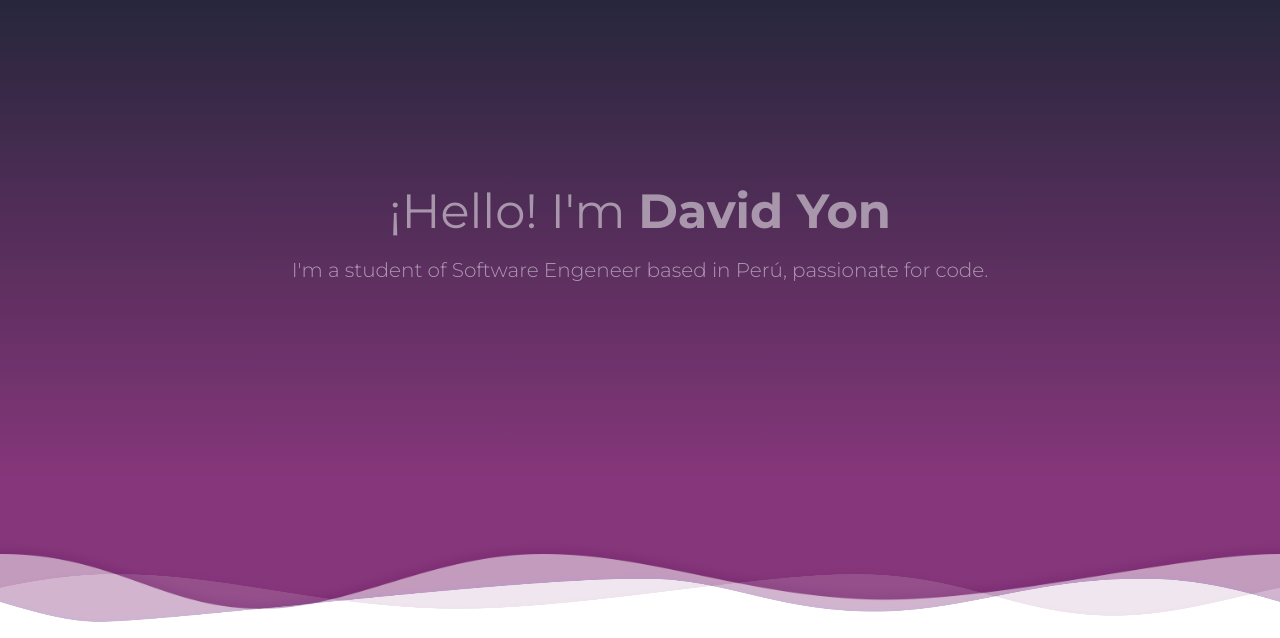
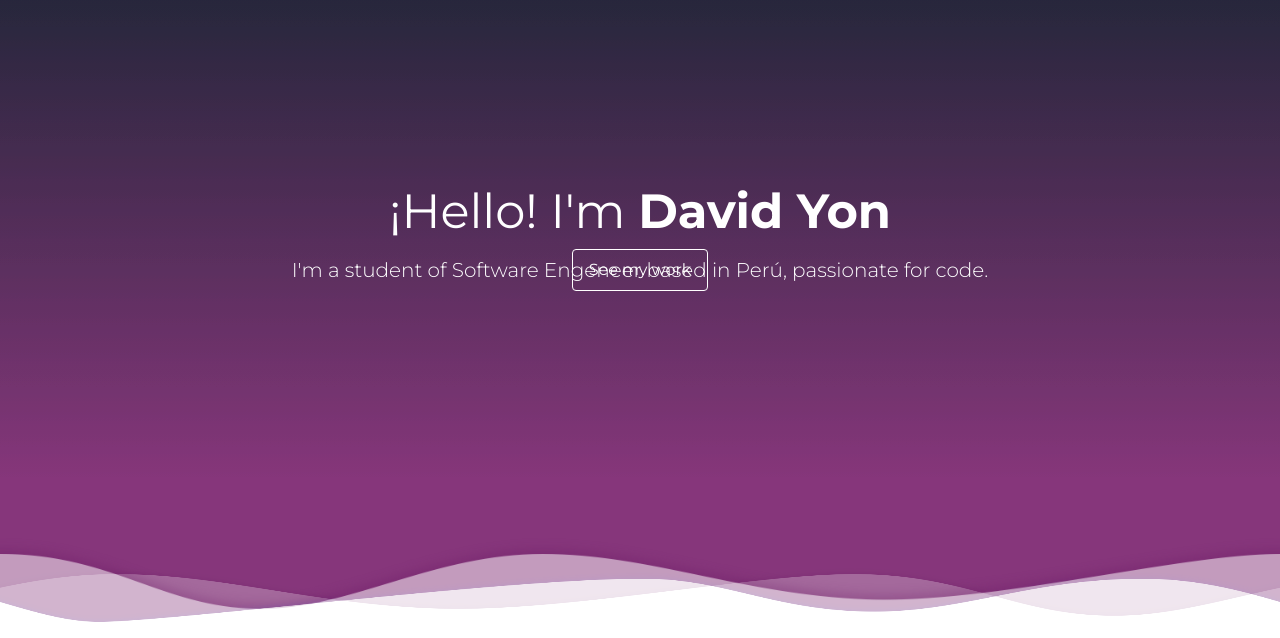
Before and after one commit to JDavidYY/my_portfolio, a Gatsby site: page / in a window 1280 px wide. Shown: the part 162-800 px from the top of the page. Built offline with nearby package versions, Linux system fonts and the light colour scheme; Gatsby itself is replaced by a stand-in of ours.

Commit message:
Version index listo con boton

```diff
--- a/src/components/Banner.js
+++ b/src/components/Banner.js
@@ -3,8 +3,8 @@ import React from 'react';
 const Banner = ({ children }) =>{
     return (
         <div className="waveWrapper waveAnimation">
-            <div className="waveWrapperInner bgTop flex flex-col h-full items-center justify-center text-white px-4">
-                <div className="wave waveTop items-center background_top" />
+            <div className="waveWrapperInner  flex flex-col h-full items-center justify-center text-white px-4">
+                <div className="wave waveTop items-center bgTop background_top" />
                 {children}
             </div>
             <div className="waveWrapperInner bgMiddle">
--- a/src/pages/index.js
+++ b/src/pages/index.js
@@ -7,13 +7,22 @@ import Banner from "../components/Banner";
 
 const IndexPage = () => (
   <Banner>
-    <h1 className="text-white text-center font-sans font-medium text-5xl mb-2 items-center justify-center ">
+    <div className="  opacidad items-center justify-center ">
+    <h1 className="text-white text-center font-sans font-medium text-5xl mb-2 items-center justify-center">
       ¡Hello! I'm <span className="font-bold">David Yon</span>
     </h1>
-    <p className="text-white text-center font-sans font-light text-xl mb-4 ">
+    <p className="text-white text-center font-sans font-light text-xl mb-4">
       I'm a student of Software Engeneer based in Perú, passionate for code.
     </p>
+    </div>
+    <Link
+    to="/projects"
+    className="bg-transparent text-white font-medium font-sans py-2 px-4 border border-white rounded opacidad mt-16">
+    See my work
+    </Link>
+
   </Banner>
+
   );
 
 export default IndexPage;
--- /dev/null
+++ b/src/pages/projects.js
@@ -0,0 +1,15 @@
+import React from 'react';
+
+const projects = () => {
+    return (
+        <div>
+            <h1> Projects </h1>
+            <div>
+                <image src="https://via.placeholder.com/500x300" alt="project" />
+                <h2> Project X</h2>
+                <div>
+                </div>
+            </div>
+        </div>
+    );
+};
--- a/src/styles/animated-background.scss
+++ b/src/styles/animated-background.scss
@@ -26,14 +26,16 @@
     background-image: linear-gradient(to top, #86377b 20%, #27273c 80%);
 }
 
-.bgTop {
+.bgTop{
 
     opacity: 0.5;
     z-index: 15;
-.bgTop h1{
-    opacity: 1;
 }
+.opacidad{
+    position:absolute;
+    z-index:15
 }
+
 .bgMiddle {
     z-index: 10;
     opacity: 0.75;
```
